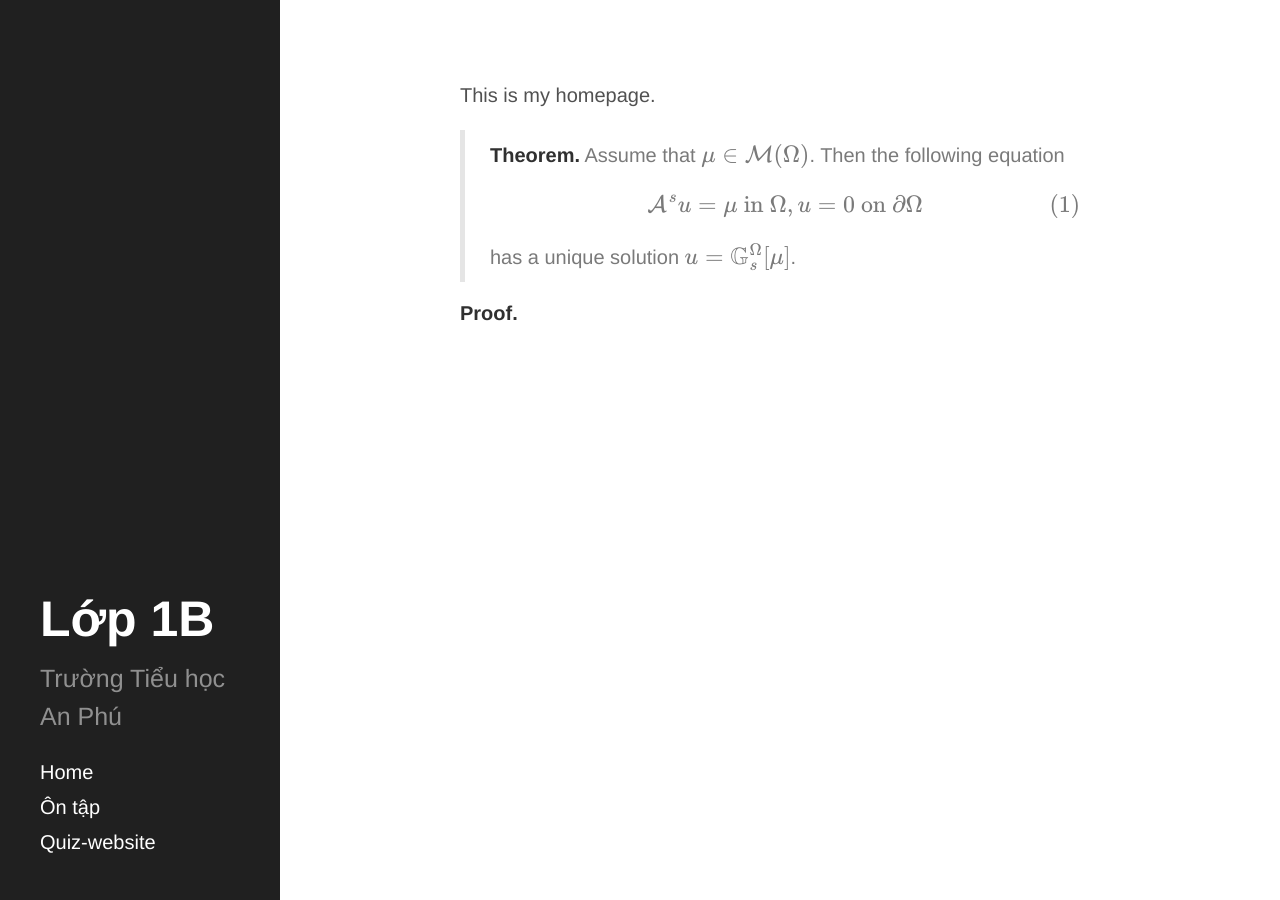
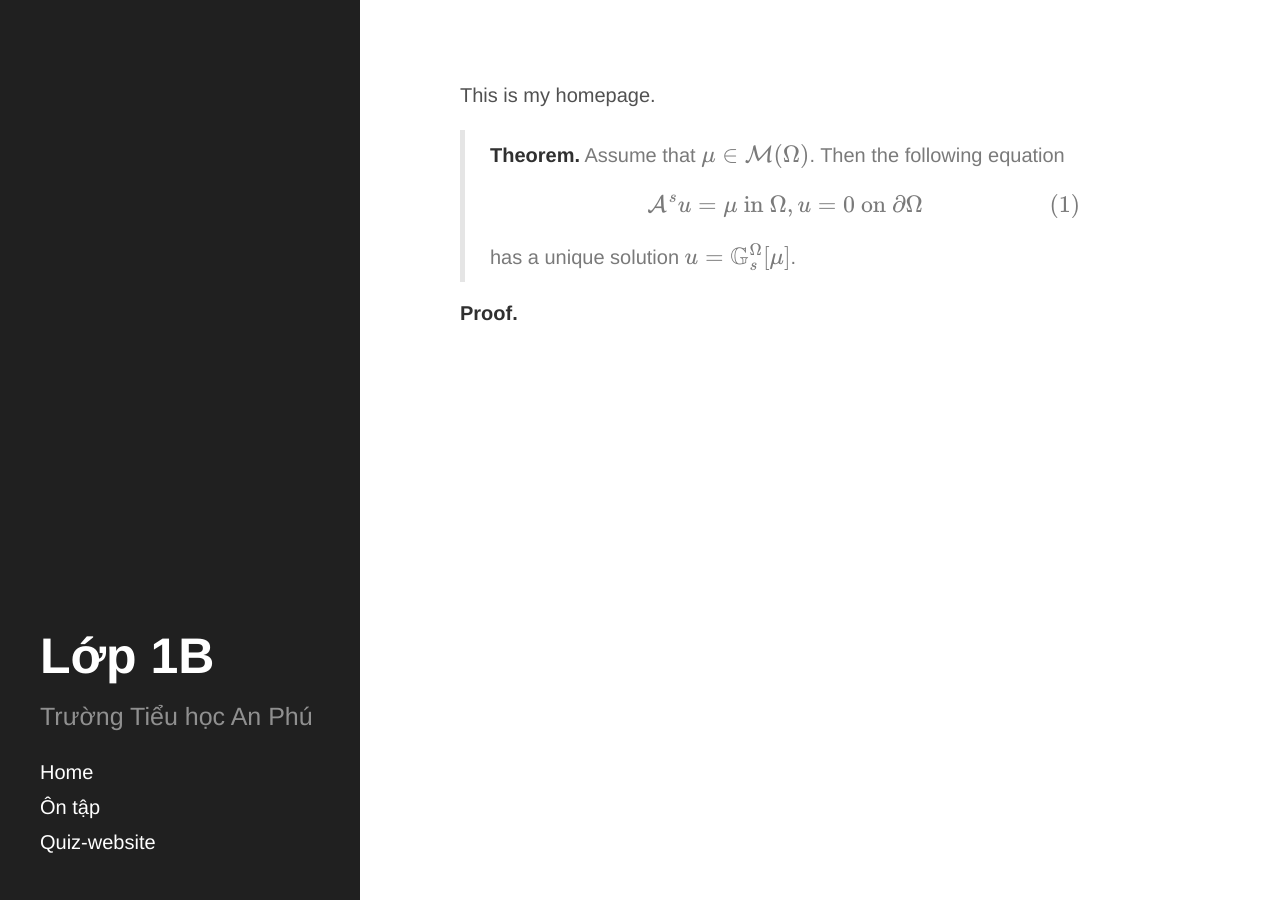
Before and after one commit to cochinh-THanphu/cochinh-THanphu.github.io, a Jekyll site: the page built from index.md, in a window 1280 px wide. Built offline with Jekyll 4.4.1, drawn with Linux system fonts in a browser that asks for light colours; formulas are drawn with MathJax 3.

Commit message:
Update hyde.css

```diff
--- a/public/css/hyde.css
+++ b/public/css/hyde.css
@@ -65,7 +65,7 @@ html {
     top: 0;
     left: 0;
     bottom: 0;
-    width: 14rem;
+    width: 18rem;
     text-align: left;
   }
 }
```
